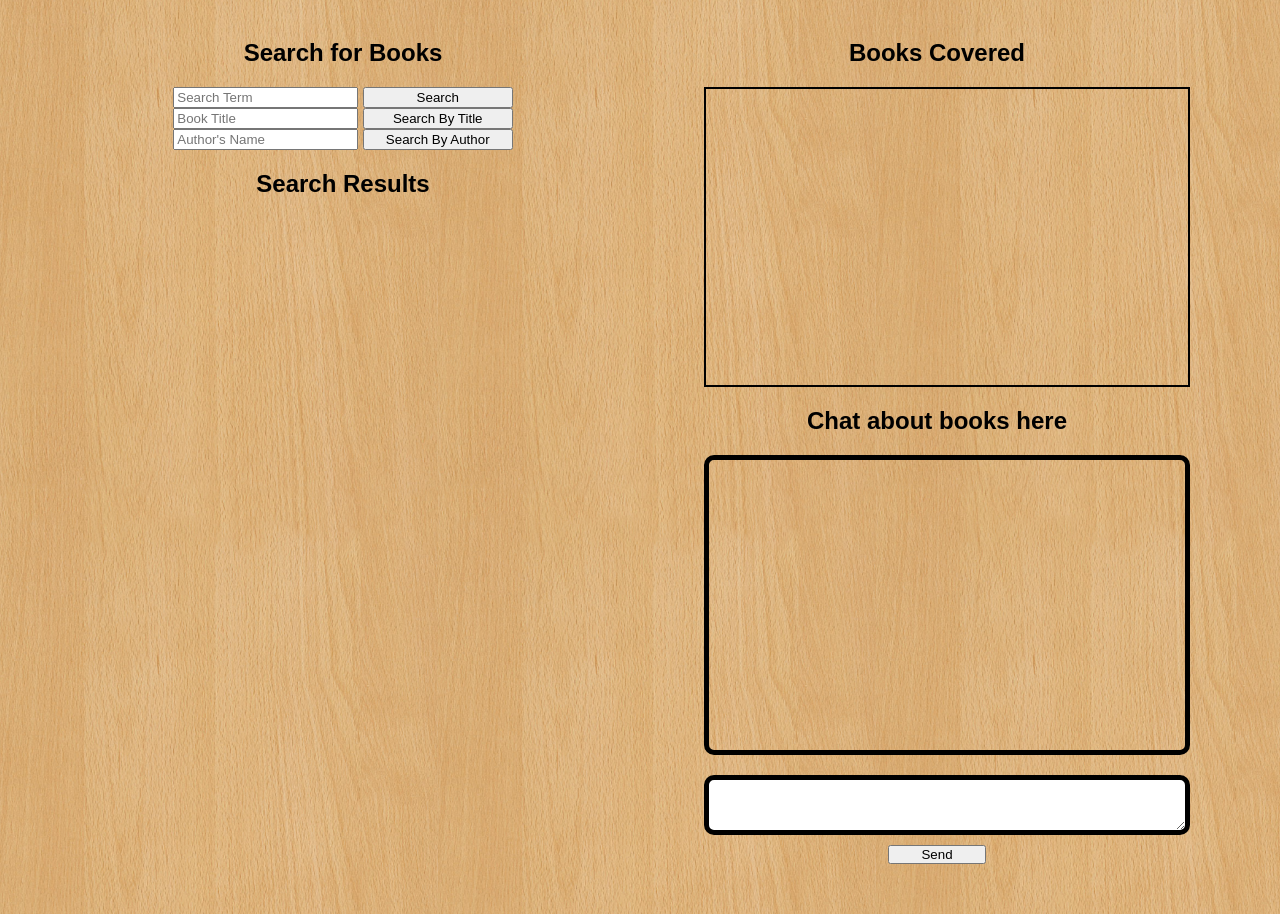
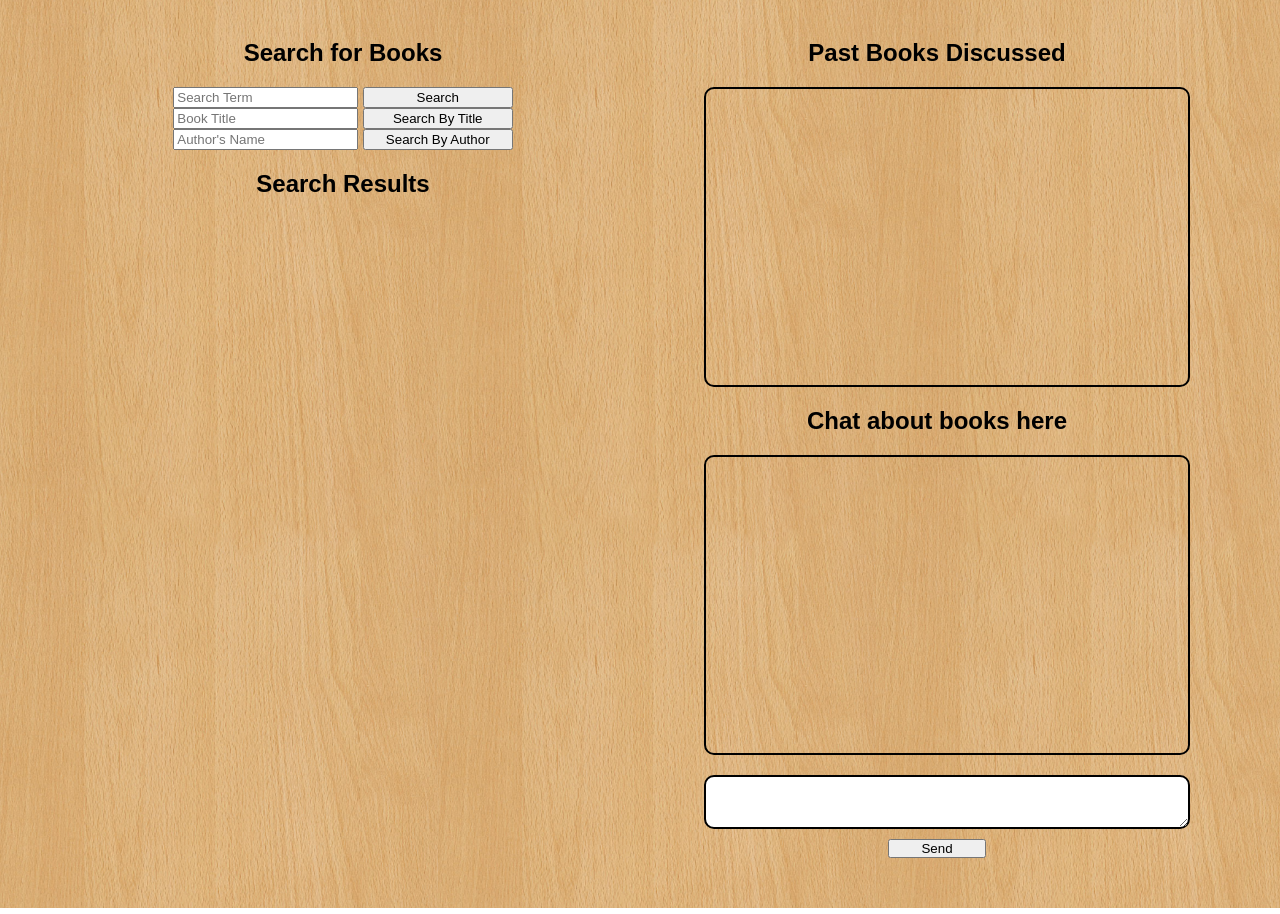
Before and after one commit to ayyshi/book-club-chat, a website: page public/index.html in a window 1280 px wide. Shown: the part 61-975 px from the top of the page. Drawn offline with nearby package versions, Linux system fonts and the light colour scheme; no server answers.

Commit message:
changes to style

```diff
--- a/public/css/style.css
+++ b/public/css/style.css
@@ -50,7 +50,7 @@ input#login-input {
   width: 100%;
   height: 300px;
   box-sizing: border-box;
-  border: 5px solid black;
+  border: 2px solid black;
   border-radius: 10px;
   text-align: justify;
   margin: 10px;
@@ -62,7 +62,7 @@ textarea {
   width: 100%;
   margin: 10px;
   box-sizing: border-box;
-  border: 5px solid black;
+  border: 2px solid black;
   border-radius: 10px;
   padding: 10px;
   position: relative;
@@ -93,9 +93,9 @@ section.chatroom {
   width: 100%;
   margin: 10px;
   height: 300px;
-  overflow: scroll;
   box-sizing: border-box;
   border: 2px solid black;
+  border-radius: 10px;
 }
 
 .book-listing ul {
--- a/public/index.html
+++ b/public/index.html
@@ -48,7 +48,7 @@
 
     <!-- socket chat divs -->
     <section class="chatroom">
-      <h2>Books Covered</h2>
+      <h2>Past Books Discussed</h2>
       <div class="book-listing" ng-controller="BookController as books">
         <ul>
           <li ng-repeat="book in books.all">
```
